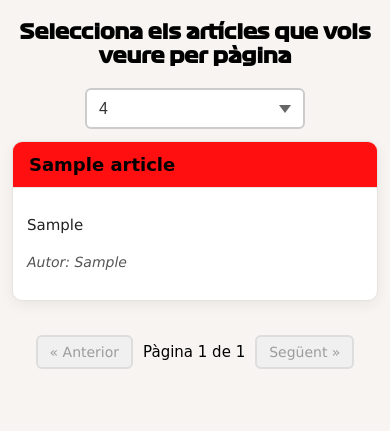
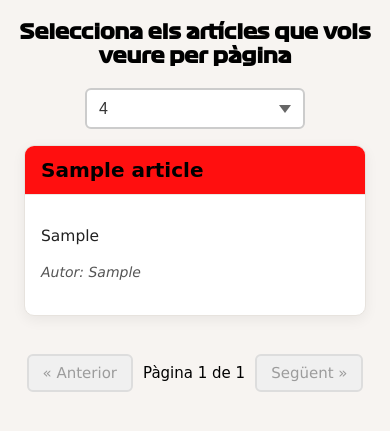
Before and after one commit to AlvaroMasedo/Backend-Projects, a PHP site: page / in a window 390 px wide. Shown: the part 80-511 px from the top of the page. Run offline with PHP 8.4, Linux system fonts and the light colour scheme; tables that the repository leaves empty hold one stand-in row (values such as "Sample post"); some libraries are stand-ins or nearby versions.

Commit message:
Remove media query styles for small screens in style.index.css

```diff
--- a/PrjF1 - Validació d'usuaris i registre de sessions/resources/css/style.index.css
+++ b/PrjF1 - Validació d'usuaris i registre de sessions/resources/css/style.index.css
@@ -313,27 +313,6 @@ hr {
   margin: 12px 0 0;
 }
 
-@media (max-width: 420px) {
-  .cards-grid {
-    padding: 12px;
-    gap: 12px;
-  }
-
-  .card__title {
-    font-size: 18px;
-  }
-
-  .card__body {
-    font-size: 15px;
-    padding: 12px 14px 14px;
-  }
-
-  .page-btn {
-    padding: 7px 12px;
-    font-size: 14px;
-  }
-}
-
 .autor {
   font-size: 14px;
   color: #555;
```
